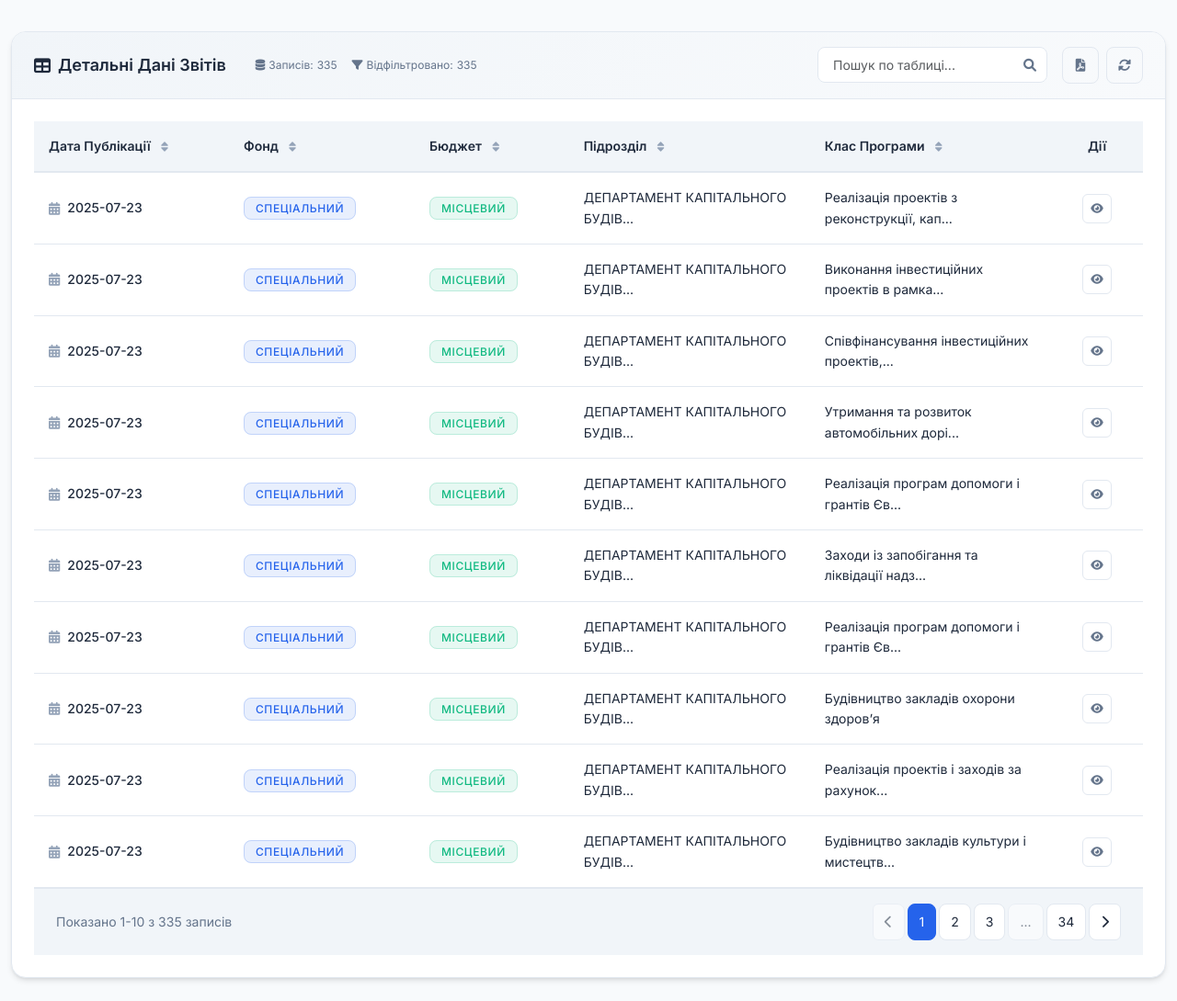
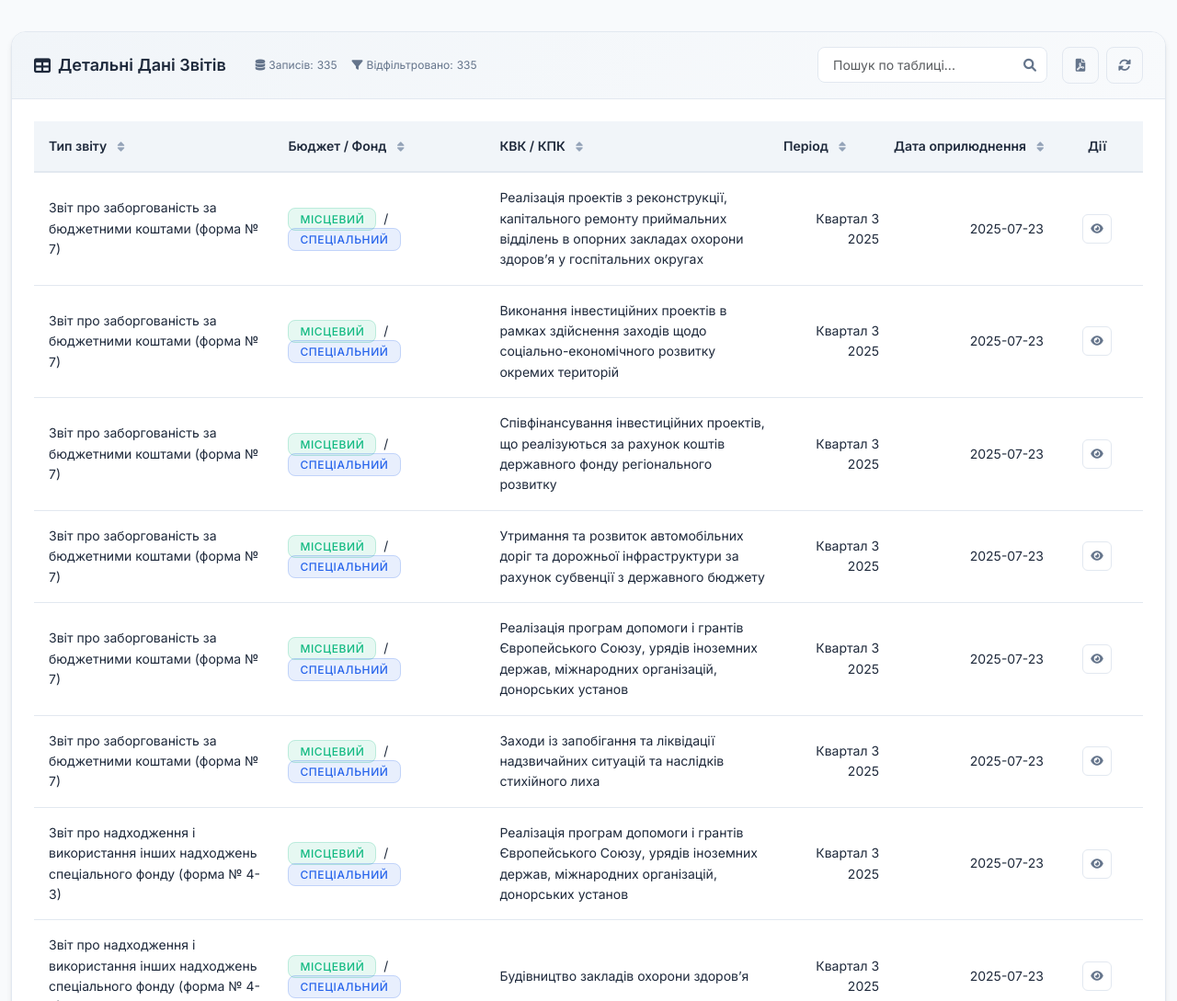
Before and after one commit to ilievaartem/Finance_Che, a plain HTML site: page index.html in a window 1280 px wide. Shown: the part 1540-2629 px from the top of the page at 92% size. Drawn offline with nearby package versions, Linux system fonts and the light colour scheme.

Commit message:
Changed the showing data in the table

```diff
--- a/index.html
+++ b/index.html
@@ -43,7 +43,7 @@
                                 <i class="fas fa-file-alt"></i>
                             </div>
                             <div class="metric-content">
-                                <h3 class="metric-value" id="total-revenue">0</h3>
+                                <h3 class="metric   -value" id="total-revenue">0</h3>
                                 <p class="metric-label">Загальна Кількість Звітів</p>
                                 <div class="metric-trend">
                                     <i class="fas fa-arrow-up"></i>
@@ -312,30 +312,30 @@
                     </div>
                     <div class="table-body">
                         <div class="table-responsive">
-                            <table id="data-table" class="modern-table">
+                                <table id="data-table" class="modern-table">
                                 <thead>
                                     <tr>
-                                        <th class="sortable" data-column="publishDate">
-                                            <span>Дата Публікації</span>
+                                        <th class="sortable col-report" data-column="reportTypeId">
+                                            <span>Тип звіту</span>
                                             <i class="fas fa-sort sort-icon"></i>
                                         </th>
-                                        <th class="sortable" data-column="fund">
-                                            <span>Фонд</span>
+                                        <th class="sortable col-budget" data-column="budget">
+                                            <span>Бюджет / Фонд</span>
                                             <i class="fas fa-sort sort-icon"></i>
                                         </th>
-                                        <th class="sortable" data-column="budget">
-                                            <span>Бюджет</span>
+                                        <th class="sortable col-kvk" data-column="progKlas">
+                                            <span>КВК / КПК</span>
                                             <i class="fas fa-sort sort-icon"></i>
                                         </th>
-                                        <th class="sortable" data-column="subdivision">
-                                            <span>Підрозділ</span>
+                                        <th class="sortable col-period" data-column="publishDate">
+                                            <span>Період</span>
                                             <i class="fas fa-sort sort-icon"></i>
                                         </th>
-                                        <th class="sortable" data-column="programClass">
-                                            <span>Клас Програми</span>
+                                        <th class="sortable col-pubdate" data-column="publishDate">
+                                            <span>Дата оприлюднення</span>
                                             <i class="fas fa-sort sort-icon"></i>
                                         </th>
-                                        <th class="actions-column text-center">Дії</th>
+                                        <th class="actions-column col-actions text-center">Дії</th>
                                     </tr>
                                 </thead>
                                 <tbody>
--- a/script.js
+++ b/script.js
@@ -49,6 +49,19 @@ const fundMap = {
     "SPECIAL": "Спеціальний",
     "null": "Інше",
 };
+
+document.addEventListener('DOMContentLoaded', function() {
+    populateFilters();
+
+    document.querySelectorAll('#dashboard-tabs .nav-link').forEach(tab => {
+        tab.addEventListener('shown.bs.tab', function (e) {
+            currentTab = e.target.id.replace('-tab', '');
+            switchTab();
+        });
+    });
+
+    updateDashboard();
+});
 
 function getReportName(reportType, publishDate) {
     if (!publishDate || !reportType) return reportType ? reportType.toString() : 'N/A';
@@ -199,33 +212,41 @@ document.addEventListener('DOMContentLoaded', function() {
                 const row = document.createElement('tr');
                 row.className = 'fade-in';
                 row.style.animationDelay = `${index * 0.05}s`;
+
+                // Формуємо назву звіту
+                const reportName = getReportName(item.reportTypeId, item.publishDate) || 'Н/Д';
+
+                // Бюджет / Фонд
+                const fundLabel = fundMap[item.fund] || item.fund || 'Н/Д';
+                const budgetLabel = budgetMap[item.budget] || item.budget || 'Н/Д';
+
+                // КВК / КПК (беремо item.progKlas або прогалину)
+                const kvk = item.progKlas || 'Н/Д';
+
+                // Період: перетворюємо publishDate у квартал (Q -> Квартал X YYYY)
+                let periodLabel = 'Н/Д';
+                if (item.publishDate) {
+                    const d = new Date(item.publishDate);
+                    if (!isNaN(d)) {
+                        const quarter = Math.floor(d.getMonth() / 3) + 1;
+                        periodLabel = `Квартал ${quarter} ${d.getFullYear()}`;
+                    }
+                }
+
+                const publishDateCell = item.publishDate || 'Н/Д';
+
                 row.innerHTML = `
-                    <td>
-                        <div class="date-cell">
-                            <i class="fas fa-calendar-alt" style="color: var(--text-muted); margin-right: 0.5rem;"></i>
-                            ${item.publishDate || 'N/A'}
-                        </div>
+                    <td title="${reportName}">
+                        ${reportName}
                     </td>
                     <td>
-                        <span class="fund-badge ${item.fund ? item.fund.toLowerCase() : 'default'}">
-                            ${fundMap[item.fund] || item.fund || 'N/A'}
-                        </span>
+                        <span class="budget-badge ${item.budget ? item.budget.toLowerCase() : 'default'}">${budgetLabel}</span>
+                        &nbsp;/&nbsp;
+                        <span class="fund-badge ${item.fund ? item.fund.toLowerCase() : 'default'}">${fundLabel}</span>
                     </td>
-                    <td>
-                        <span class="budget-badge ${item.budget ? item.budget.toLowerCase() : 'default'}">
-                            ${budgetMap[item.budget] || item.budget || 'N/A'}
-                        </span>
-                    </td>
-                    <td title="${orgMap[item.edrpou] || item.orgPravForm || 'N/A'}">
-                        ${(orgMap[item.edrpou] || item.orgPravForm || 'N/A').length > 30 ?
-                          (orgMap[item.edrpou] || item.orgPravForm || 'N/A').substring(0, 30) + '...' :
-                          (orgMap[item.edrpou] || item.orgPravForm || 'N/A')}
-                    </td>
-                    <td title="${item.progKlas || 'N/A'}">
-                        ${item.progKlas ?
-                          (item.progKlas.length > 40 ? item.progKlas.substring(0, 40) + '...' : item.progKlas) :
-                          'N/A'}
-                    </td>
+                    <td title="${kvk}">${kvk}</td>
+                    <td>${periodLabel}</td>
+                    <td>${publishDateCell}</td>
                     <td class="actions-column">
                         <div class="action-buttons-cell">
                             <button class="btn-table-action" title="Переглянути деталі" onclick="viewDetails('${item.id || index}')">
--- a/styles.css
+++ b/styles.css
@@ -647,6 +647,57 @@ body {
     word-wrap: break-word;
 }
 
+th.col-kvk, td.col-kvk {
+    min-width: 230px;
+    max-width: 60%;
+    white-space: normal;
+}
+th.col-budget, td.col-budget {
+    width: 230px;
+    max-width: 230px;
+    text-align: left;
+    white-space: nowrap;
+    overflow: hidden;
+    text-overflow: ellipsis;
+}
+.col-period, .col-pubdate {
+    text-align: right;
+    width: 120px;
+    min-width: 100px;
+}
+.col-actions {
+    width: 90px;
+}
+
+table#data-table tbody tr td:nth-child(3) {
+    min-width: 220px;
+}
+table#data-table tbody tr td:nth-child(4), table#data-table tbody tr td:nth-child(5) {
+    text-align: right;
+}
+
+@media (max-width: 768px) {
+    th.col-kvk, td.col-kvk { min-width: 140px; max-width: 100%; }
+    .col-period, .col-pubdate { text-align: left; width: auto; }
+}
+
+table#data-table thead th.col-budget,
+table#data-table thead th.col-kvk,
+table#data-table thead th.col-period,
+table#data-table thead th.col-pubdate {
+    padding-left: 0.5rem;
+    padding-right: 0.5rem;
+}
+
+table#data-table tbody td:nth-child(2),
+table#data-table tbody td:nth-child(3),
+table#data-table tbody td:nth-child(4),
+table#data-table tbody td:nth-child(5)
+{
+    padding-left: 0.5rem;
+    padding-right: 0.5rem;
+}
+
 .modern-table tbody tr:hover {
     background: var(--bg-secondary);
 }
@@ -1158,14 +1209,12 @@ body {
     text-shadow: 1px 1px 2px rgba(0,0,0,0.6);
 }
 
-/* Responsive treemap text */
 @media (max-width: 768px) {
     .treemap-text {
         font-size: 10px !important;
     }
 }
 
-/* Dark theme adjustments for treemap */
 [data-theme="dark"] .treemap-leaf rect {
     stroke: var(--bg-secondary);
 }
```
